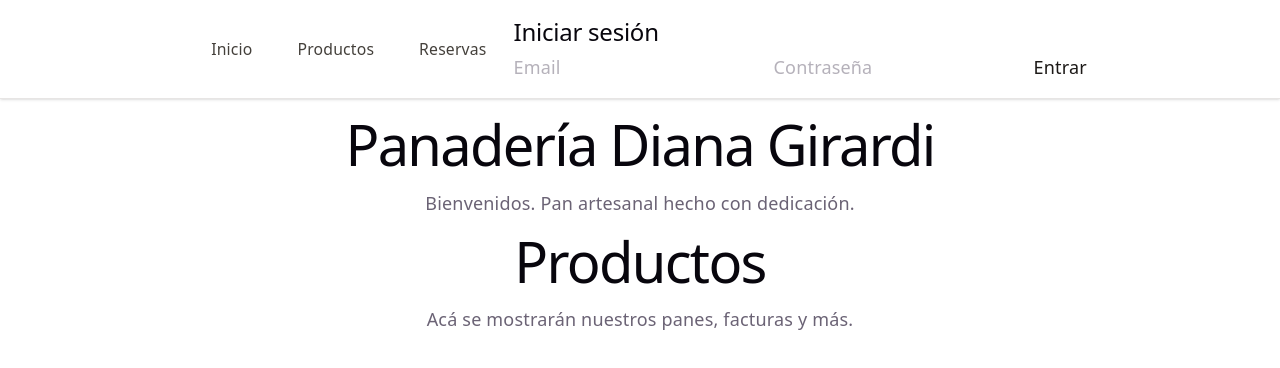
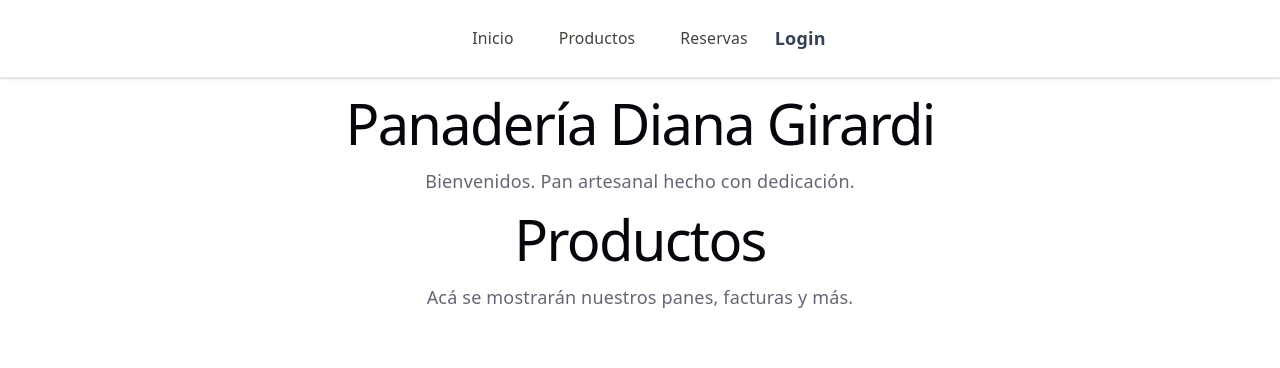
Before and after one commit to juanschechtel/PanaderiaDianaGirardi, a React app in the folder frontend/: page / in a window 1280 px wide. Shown: the top 368 px of the page. Built offline with nearby package versions, Linux system fonts and the light colour scheme; the HTML template or start-up script is replaced by a standard one.

Commit message:
Cambios en el login

```diff
--- a/frontend/src/components/nav.jsx
+++ b/frontend/src/components/nav.jsx
@@ -1,22 +1,58 @@
-import Login from "./login"
+import { useState } from "react";
+import Login from "./login";
+
 const navLinkClass =
-  'rounded-lg px-4 py-2 text-sm font-medium text-stone-700 transition hover:bg-amber-100 hover:text-amber-900'
-
-
+  "rounded-lg px-4 py-2 text-sm font-medium text-stone-700 transition hover:bg-amber-100 hover:text-amber-900";
 
 export default function Nav() {
+  const [mostrarLogin, setMostrarLogin] = useState(false);
+
   return (
+    <>
       <nav className="flex items-center justify-center gap-2 border-b border-stone-200 bg-white px-6 py-4 shadow-sm">
         <a href="/Inicio" className={navLinkClass}>
           Inicio
         </a>
+
         <a href="/Productos" className={navLinkClass}>
           Productos
         </a>
+
         <a href="/Reservas" className={navLinkClass}>
           Reservas
         </a>
-      <Login/>
+
+        <div className="flex gap-8">
+          {/* BOTÓN DE LOGIN */}
+          <button
+            onClick={() => setMostrarLogin(true)}
+            className="hover:text-amber-600 font-semibold text-gray-700 transition-colors"
+          >
+            Login
+          </button>
+        </div>
       </nav>
-  )
+
+      {mostrarLogin && (
+        <div
+          className="fixed inset-0 bg-black/50 flex items-center justify-center"
+          onClick={() => setMostrarLogin(false)}
+        >
+          <div
+            className="bg-white p-6 rounded-lg shadow-lg"
+            onClick={(e) => e.stopPropagation()}
+          >
+            <button
+              onClick={() => setMostrarLogin(false)}
+              className="mb-4"
+            >
+              ✕
+            </button>
+
+            <Login />
+          </div>
+        </div>
+      )}
+    </>
+  );
 }
```
Lines whose indentation alone changed are shown as unchanged.
